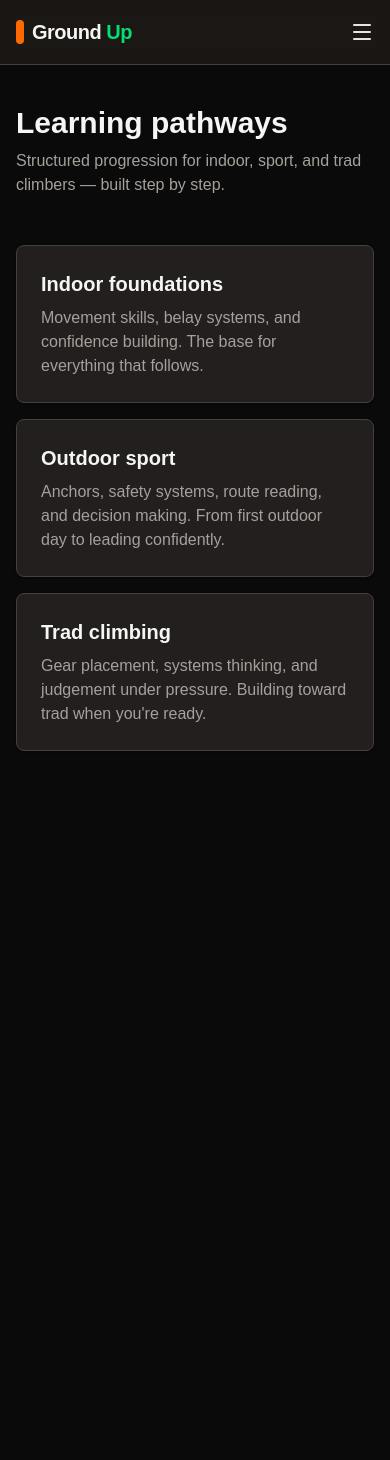
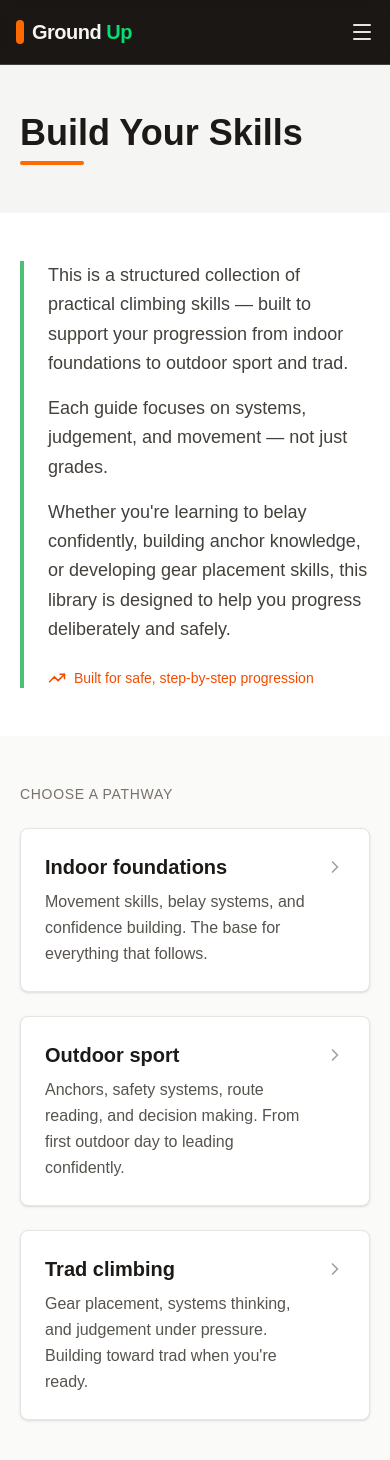
Before and after one commit to beta86/climbing-platform, a Next.js app: page /guides in a window 390 px wide. Shown: the top 1460 px of the page. Before the commit the page ends 844 px from the top, so only its background shows below. Built offline with nearby package versions, Linux system fonts and the light colour scheme.

Commit message:
UI changes to guides page

```diff
--- a/app/globals.css
+++ b/app/globals.css
@@ -1,4 +1,7 @@
 @import "tailwindcss";
+
+/* Class-based dark mode: add .dark to an ancestor (e.g. <html>) to enable */
+@custom-variant dark (&:where(.dark, .dark *));
 
 :root {
   --background: #0a0a0a;
--- a/app/guides/page.tsx
+++ b/app/guides/page.tsx
@@ -1,33 +1,78 @@
 import LinkCard from "@/components/LinkCard";
+import { TrendingUp } from "lucide-react";
 
 export default function GuidesPage() {
   return (
-    <div className="max-w-3xl mx-auto px-4 py-10">
-      <header className="mb-12">
-        <h1 className="text-3xl font-bold text-stone-100">Learning pathways</h1>
-        <p className="mt-2 text-stone-400">
-          Structured progression for indoor, sport, and trad climbers — built
-          step by step.
+    <div className="min-h-screen bg-stone-100">
+      {/* Section 1: Title band */}
+      <section className="bg-stone-100 py-12 sm:py-16">
+        <div className="max-w-3xl mx-auto px-5 sm:px-6">
+          <h1 className="text-4xl font-bold text-stone-900">
+            Build Your Skills
+          </h1>
+          <div
+            className="mt-2 h-1 w-16 rounded-full bg-orange-500"
+            aria-hidden
+          />
+        </div>
+      </section>
+
+      {/* Section 2: Intro — white band */}
+      <section className="bg-white py-12 sm:py-16">
+        <div className="max-w-3xl mx-auto px-5 sm:px-6">
+          <div className="border-l-4 border-l-green-600/70 pl-6 sm:pl-7">
+            <div className="space-y-4 text-stone-700 leading-relaxed text-lg">
+              <p>
+                This is a structured collection of practical climbing skills —
+                built to support your progression from indoor foundations to
+                outdoor sport and trad.
               </p>
-      </header>
+              <p>
+                Each guide focuses on systems, judgement, and movement — not just
+                grades.
+              </p>
+              <p>
+                Whether you're learning to belay confidently, building anchor
+                knowledge, or developing gear placement skills, this library is
+                designed to help you progress deliberately and safely.
+              </p>
+            </div>
+            <p className="mt-6 flex items-center gap-2 text-orange-600 text-sm font-medium">
+              <TrendingUp className="shrink-0" size={18} aria-hidden />
+              Built for safe, step-by-step progression
+            </p>
+          </div>
+        </div>
+      </section>
 
-      <div className="flex flex-col gap-4">
+      {/* Section 3: Pathways — stone-50 band */}
+      <section className="bg-stone-50 py-12 sm:py-16">
+        <div className="max-w-3xl mx-auto px-5 sm:px-6">
+          <h2 className="text-sm font-medium uppercase tracking-wider text-stone-500 mb-6">
+            Choose a pathway
+          </h2>
+          <div className="flex flex-col gap-6">
             <LinkCard
               href="/guides/indoor"
               title="Indoor foundations"
               description="Movement skills, belay systems, and confidence building. The base for everything that follows."
+              variant="light"
             />
             <LinkCard
               href="/guides/outdoor"
               title="Outdoor sport"
               description="Anchors, safety systems, route reading, and decision making. From first outdoor day to leading confidently."
+              variant="light"
             />
             <LinkCard
               href="/guides/trad"
               title="Trad climbing"
               description="Gear placement, systems thinking, and judgement under pressure. Building toward trad when you're ready."
+              variant="light"
             />
           </div>
         </div>
+      </section>
+    </div>
   );
 }
--- a/app/layout.tsx
+++ b/app/layout.tsx
@@ -24,7 +24,7 @@ export default function RootLayout({
   children: React.ReactNode;
 }) {
   return (
-    <html lang="en">
+    <html lang="en" className="dark">
       <body className="bg-stone-950 text-stone-100">
         <Header />
         <main>{children}</main>
--- a/components/LinkCard.tsx
+++ b/components/LinkCard.tsx
@@ -1,19 +1,62 @@
 import Link from "next/link";
+import { ChevronRight } from "lucide-react";
 
 type Props = {
   href: string;
   title: string;
   description?: string;
+  /** Use "light" on light-themed pages (e.g. Guides); default is dark. */
+  variant?: "dark" | "light";
 };
 
-export default function LinkCard({ href, title, description }: Props) {
+export default function LinkCard({
+  href,
+  title,
+  description,
+  variant = "dark",
+}: Props) {
+  const isLight = variant === "light";
+
   return (
     <Link
       href={href}
-      className="block p-6 rounded-lg border border-stone-700 bg-stone-800/80 shadow-sm hover:shadow hover:border-stone-600 transition-all"
+      className={
+        isLight
+          ? "group flex items-start justify-between gap-4 p-6 rounded-lg border border-stone-200 bg-white shadow-sm hover:shadow-md hover:border-orange-500/60 focus:outline-none focus:ring-2 focus:ring-orange-500 focus:ring-offset-2 focus:ring-offset-stone-50 transition-all duration-200"
+          : "group flex items-start justify-between gap-4 p-6 rounded-lg border border-stone-700 bg-stone-800/80 shadow-sm hover:shadow-md hover:border-orange-500/50 focus:outline-none focus:ring-2 focus:ring-orange-500 focus:ring-offset-2 focus:ring-offset-stone-950 transition-all duration-200"
+      }
     >
-      <h2 className="text-xl font-semibold text-stone-100 mb-2">{title}</h2>
-      {description && <p className="text-stone-400">{description}</p>}
+      <div className="min-w-0">
+        <h2
+          className={
+            isLight
+              ? "text-xl font-semibold text-stone-900 mb-2"
+              : "text-xl font-semibold text-stone-100 mb-2"
+          }
+        >
+          {title}
+        </h2>
+        {description && (
+          <p
+            className={
+              isLight
+                ? "text-stone-600 text-base leading-relaxed"
+                : "text-stone-400 text-base leading-relaxed"
+            }
+          >
+            {description}
+          </p>
+        )}
+      </div>
+      <ChevronRight
+        className={
+          isLight
+            ? "mt-1 shrink-0 text-stone-400 group-hover:text-orange-500 transition-colors duration-200"
+            : "mt-1 shrink-0 text-stone-500 group-hover:text-orange-500 transition-colors duration-200"
+        }
+        size={20}
+        aria-hidden
+      />
     </Link>
   );
 }
```
Lines whose indentation alone changed are shown as unchanged.
